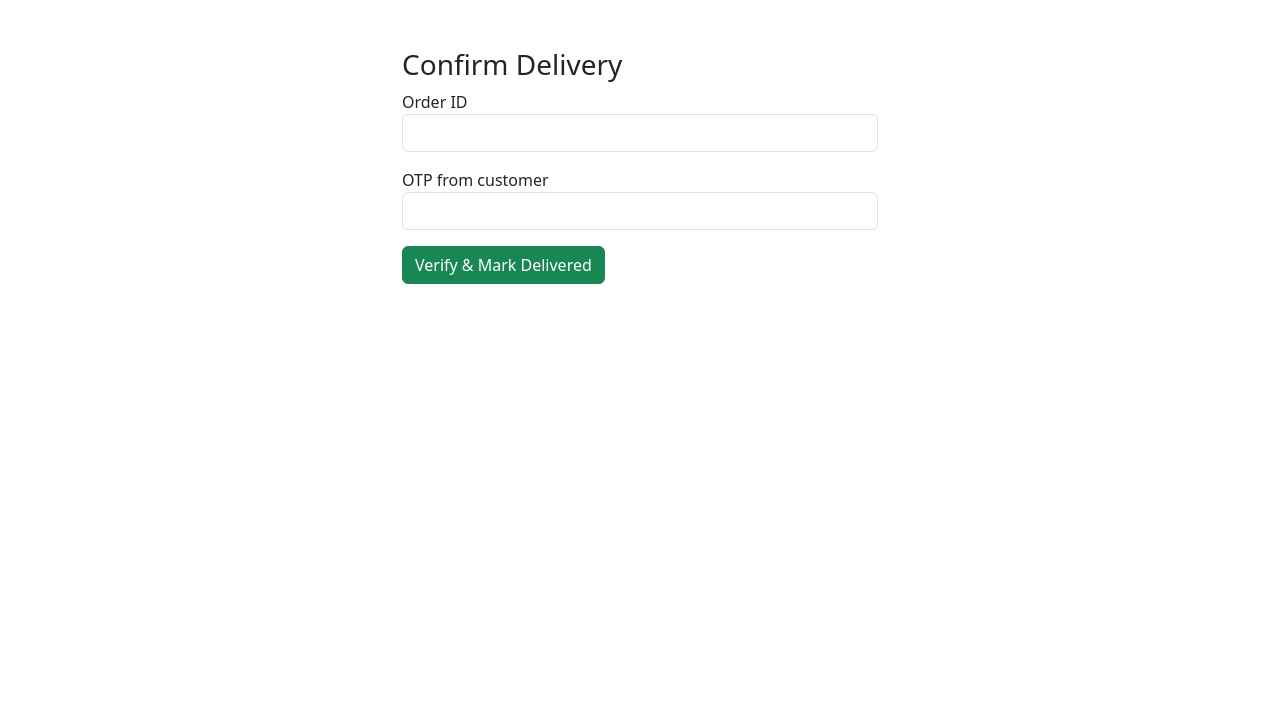
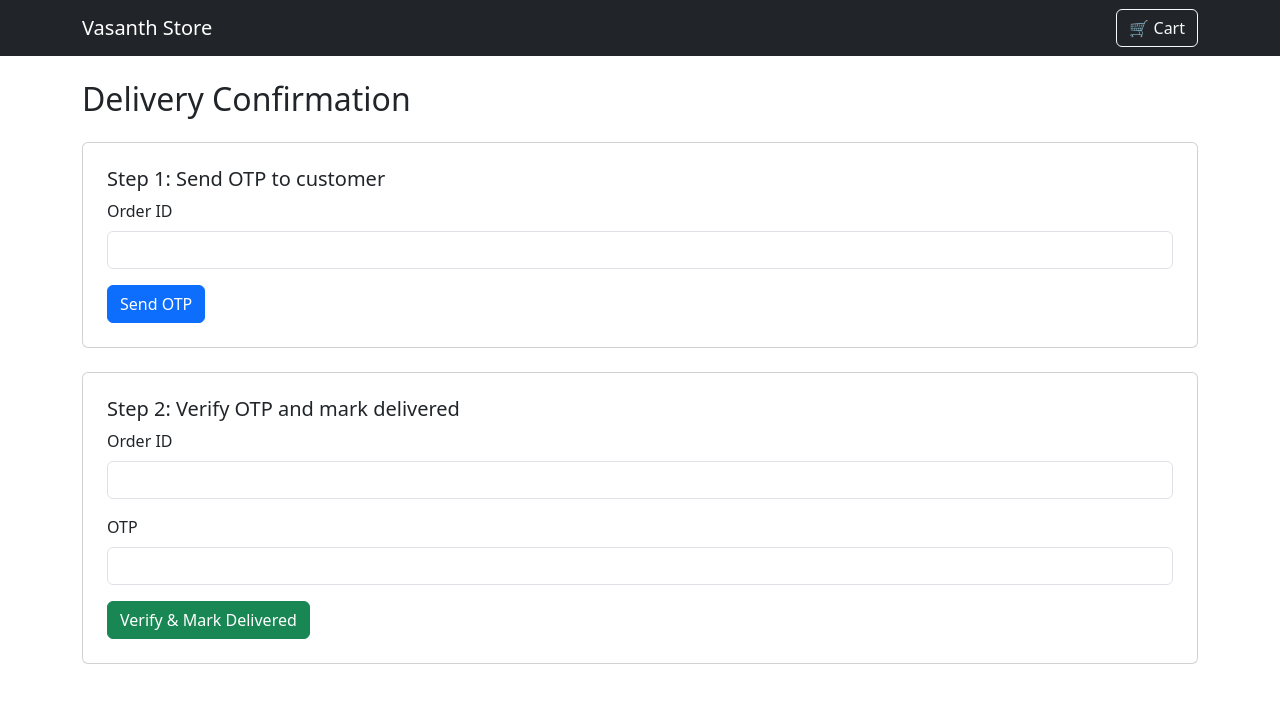
Before and after one commit to vasanth-selvakumar/Grocery_shop_website, a Django app: page /verify-delivery/ in a window 1280 px wide. Shown: the top 703 px of the page. Run offline with Django 5.2, Linux system fonts and the light colour scheme.

Commit message:
Add homepage

```diff
--- a/shop/templates/base.html
+++ b/shop/templates/base.html
@@ -3,14 +3,17 @@
 <html lang="en">
 <head>
     <meta charset="UTF-8">
-    <title>Enga Kadai</title>
+    <title>Vasanth Store</title>
     <link href="https://cdn.jsdelivr.net/npm/bootstrap@5.3.0/dist/css/bootstrap.min.css" rel="stylesheet">
 </head>
 <body>
-    <nav class="navbar navbar-dark bg-dark px-3">
-        <a class="navbar-brand" href="{% url 'product_list' %}">Enga Kadai</a>
+    <nav class="navbar navbar-expand-lg navbar-dark bg-dark">
+      <div class="container">
+        <a class="navbar-brand" href="{% url 'home' %}">Vasanth Store</a>
         <a href="{% url 'view_cart' %}" class="btn btn-outline-light">🛒 Cart</a>
+      </div>
     </nav>
+
     <div class="container mt-4">
         {% block content %}
         {% endblock %}
--- a/shop/templates/verify_delivery.html
+++ b/shop/templates/verify_delivery.html
@@ -1,28 +1,38 @@
-{% load static %}
-<!DOCTYPE html>
-<html>
-<head>
-    <title>Verify Delivery</title>
-    <link href="https://cdn.jsdelivr.net/npm/bootstrap@5.3.0/dist/css/bootstrap.min.css" rel="stylesheet">
-</head>
-<body>
-<div class="container mt-5" style="max-width: 500px;">
-    <h3>Confirm Delivery</h3>
-    {% if message %}
-        <div class="alert alert-info">{{ message }}</div>
-    {% endif %}
+{% extends 'base.html' %}
+{% block content %}
+<h2 class="mb-4">Delivery Confirmation</h2>
+
+{% if message %}
+<div class="alert alert-info">{{ message }}</div>
+{% endif %}
+
+<div class="card p-4 mb-4">
+    <h5>Step 1: Send OTP to customer</h5>
     <form method="post">
         {% csrf_token %}
+        <input type="hidden" name="action" value="send_otp">
         <div class="mb-3">
-            <label>Order ID</label>
+            <label class="form-label">Order ID</label>
+            <input type="text" name="order_id" class="form-control" required>
+        </div>
+        <button type="submit" class="btn btn-primary">Send OTP</button>
+    </form>
+</div>
+
+<div class="card p-4">
+    <h5>Step 2: Verify OTP and mark delivered</h5>
+    <form method="post">
+        {% csrf_token %}
+        <input type="hidden" name="action" value="verify">
+        <div class="mb-3">
+            <label class="form-label">Order ID</label>
             <input type="text" name="order_id" class="form-control" required>
         </div>
         <div class="mb-3">
-            <label>OTP from customer</label>
+            <label class="form-label">OTP</label>
             <input type="text" name="otp" class="form-control" required>
         </div>
         <button type="submit" class="btn btn-success">Verify & Mark Delivered</button>
     </form>
 </div>
-</body>
-</html>
+{% endblock %}
--- a/shop/urls.py
+++ b/shop/urls.py
@@ -5,13 +5,14 @@ from django.contrib.auth import views as auth_views
 
 
 urlpatterns = [
-    path('', ProductListView.as_view(), name='product_list'),
+    path('', views.home, name='home'),
+    path('products/', ProductListView.as_view(), name='product_list'),
     path('order/<int:product_id>/', views.place_order, name='place_order'),
     path('order/success/', views.order_success, name='order_success'),
     path('signup/', views.signup_view, name='signup'),
     path('verify-delivery/', views.verify_delivery, name='verify_delivery'),
     path('accounts/login/', auth_views.LoginView.as_view(template_name='login.html'), name='login'),
-    path('accounts/logout/', auth_views.LogoutView.as_view(next_page='product_list'), name='logout'),
+    path('accounts/logout/', auth_views.LogoutView.as_view(next_page='home'), name='logout'),
     path('cart/add/<int:product_id>/', views.add_to_cart, name='add_to_cart'),
     path('cart/', views.view_cart, name='view_cart'),
     path('cart/update/<int:item_id>/', views.update_cart_item, name='update_cart_item'),
--- a/shop/views.py
+++ b/shop/views.py
@@ -1,14 +1,29 @@
 from django.views.generic import ListView
 from django.contrib.auth.decorators import login_required
 from django.shortcuts import get_object_or_404, redirect, render
-from .models import Product, Cart, CartItem, Order
-from .utils import send_order_notification
+from .models import Product, Cart, CartItem, Order, Category
+from .utils import send_order_notification, send_delivery_otp, send_delivery_email
 
+
+def home(request):
+    return render(request, 'home.html')
 
 class ProductListView(ListView):
     model = Product
     template_name = 'product_list.html'
     context_object_name = 'products'
+
+    def get_queryset(self):
+        queryset = super().get_queryset()
+        category = self.request.GET.get('category')
+        if category:
+            queryset = queryset.filter(category__name__iexact=category)
+        return queryset
+
+    def get_context_data(self, **kwargs):
+        context = super().get_context_data(**kwargs)
+        context['selected_category'] = self.request.GET.get('category', '')
+        return context
 
 
 @login_required
@@ -63,18 +78,30 @@ def verify_delivery(request):
     message = ''
     if request.method == 'POST':
         order_id = request.POST.get('order_id')
-        otp = request.POST.get('otp')
+        action = request.POST.get('action')
+
         try:
-            order = Order.objects.get(id=order_id, status='out_for_delivery')
-            if order.delivery_otp == otp:
-                order.status = 'delivered'
-                order.delivery_otp = ''
-                order.save()
-                message = '✅ Delivery confirmed successfully!'
-            else:
-                message = '❌ Incorrect OTP. Try again.'
+            order = Order.objects.get(id=order_id)
         except Order.DoesNotExist:
-            message = '❌ Invalid Order ID or order not out for delivery.'
+            order = None
+            message = '❌ Invalid Order ID.'
+
+        if order:
+            if action == 'send_otp':
+                order.generate_otp()
+                send_delivery_otp(order)
+                message = f'✅ OTP sent to customer email for Order #{order_id}'
+
+            elif action == 'verify':
+                otp = request.POST.get('otp')
+                if order.delivery_otp == otp:
+                    order.status = 'delivered'
+                    order.delivery_otp = ''
+                    order.save()
+                    send_delivery_email(order)
+                    message = '✅ Delivery confirmed successfully!'
+                else:
+                    message = '❌ Incorrect OTP. Try again.'
 
     return render(request, 'verify_delivery.html', {'message': message})
 
```
Also changed, not shown: grocery_website/settings.py (+12 -4 lines), shop/templates/home.html (added, +16 -0 lines), shop/templates/product_list.html (+13 -11 lines), shop/utils.py (+39 -16 lines).
